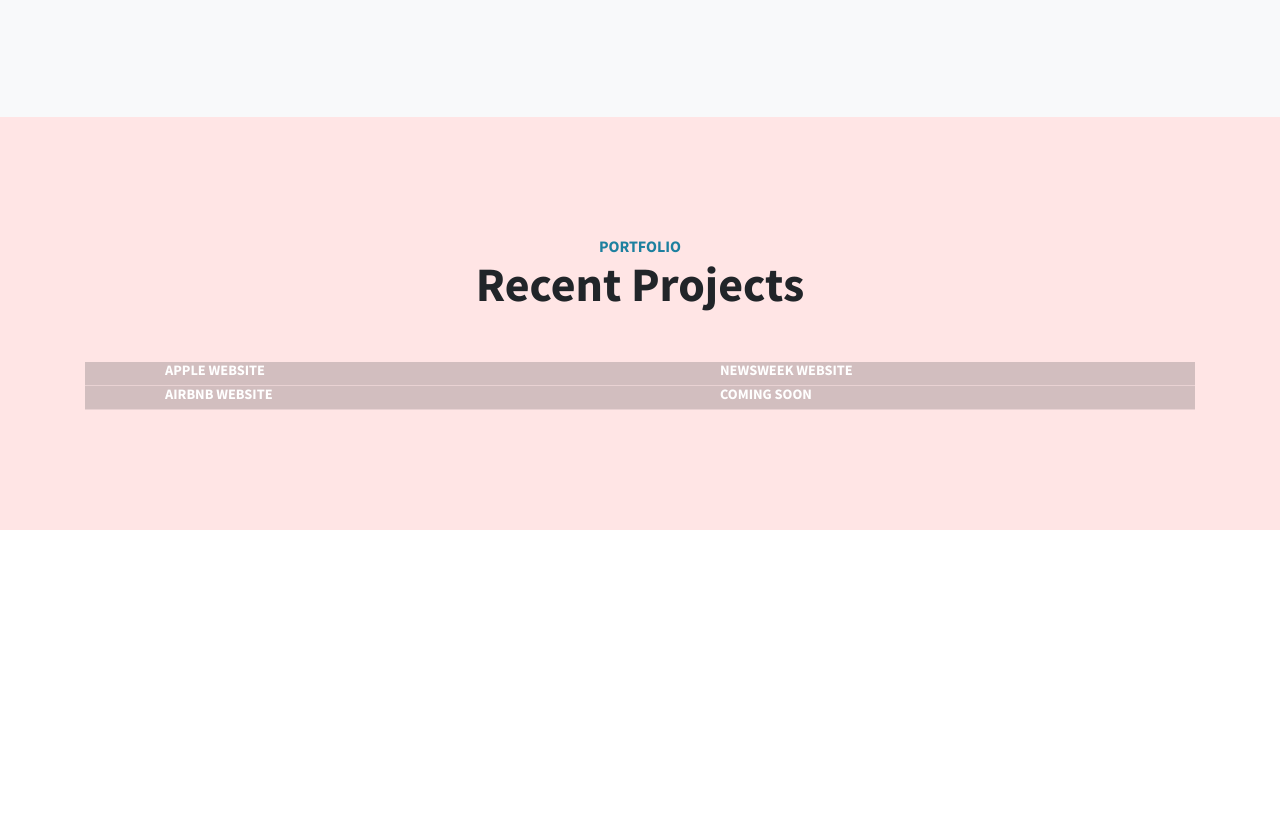
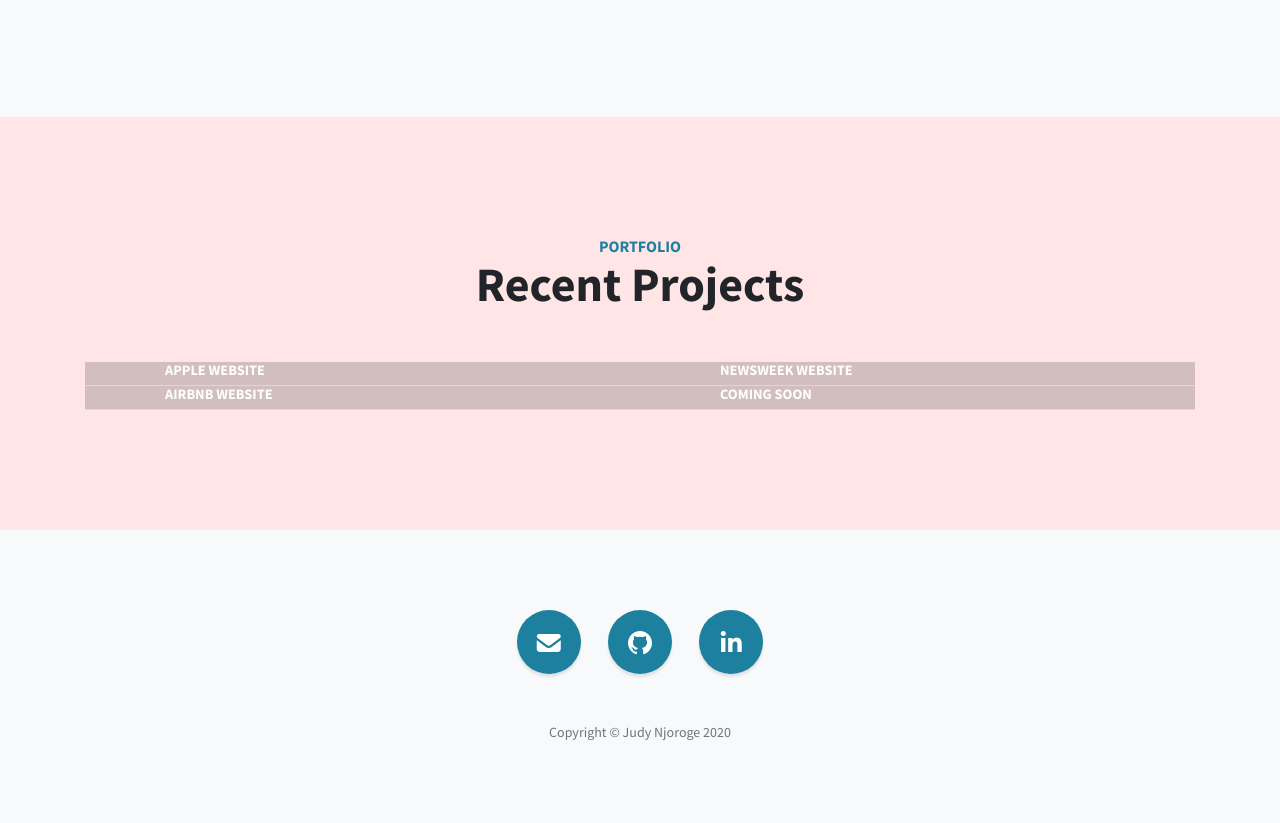
Before and after one commit to jn725/Portfolio, a plain HTML site: page index.html in a window 1280 px wide. Shown: the part 1116-1939 px from the top of the page. Before the commit the page ends 1646 px from the top, so only its background shows below. Drawn offline with nearby package versions, Linux system fonts and the light colour scheme; files that its build step writes are made by us from their sources.

Commit message:
added footer section

```diff
--- a/index.html
+++ b/index.html
@@ -121,3 +121,27 @@
       </div>
     </div>
   </section>
+
+  <!-- Footer -->
+  <footer class="footer text-center bg-light" id="contact">
+    <div class="container">
+      <ul class="list-inline mb-5">
+        <li class="list-inline-item">
+          <a class="social-link rounded-circle text-white mr-3" href="mailto:judynjoroge11@gmail.com">
+            <i class="fas fa-envelope"></i>
+          </a>
+        </li>
+        <li class="list-inline-item">
+          <a class="social-link rounded-circle text-white mr-3" href="https://github.com/jn725">
+            <i class="fab fa-github"></i>
+          </a>
+        </li>
+        <li class="list-inline-item">
+          <a class="social-link rounded-circle text-white" href="https://www.linkedin.com/in/judy-njoroge-2b0204181/">
+            <i class="fab fa-linkedin-in"></i>
+          </a>
+        </li>
+      </ul>
+      <p class="text-muted small mb-0">Copyright &copy; Judy Njoroge 2020</p>
+    </div>
+  </footer>
```
